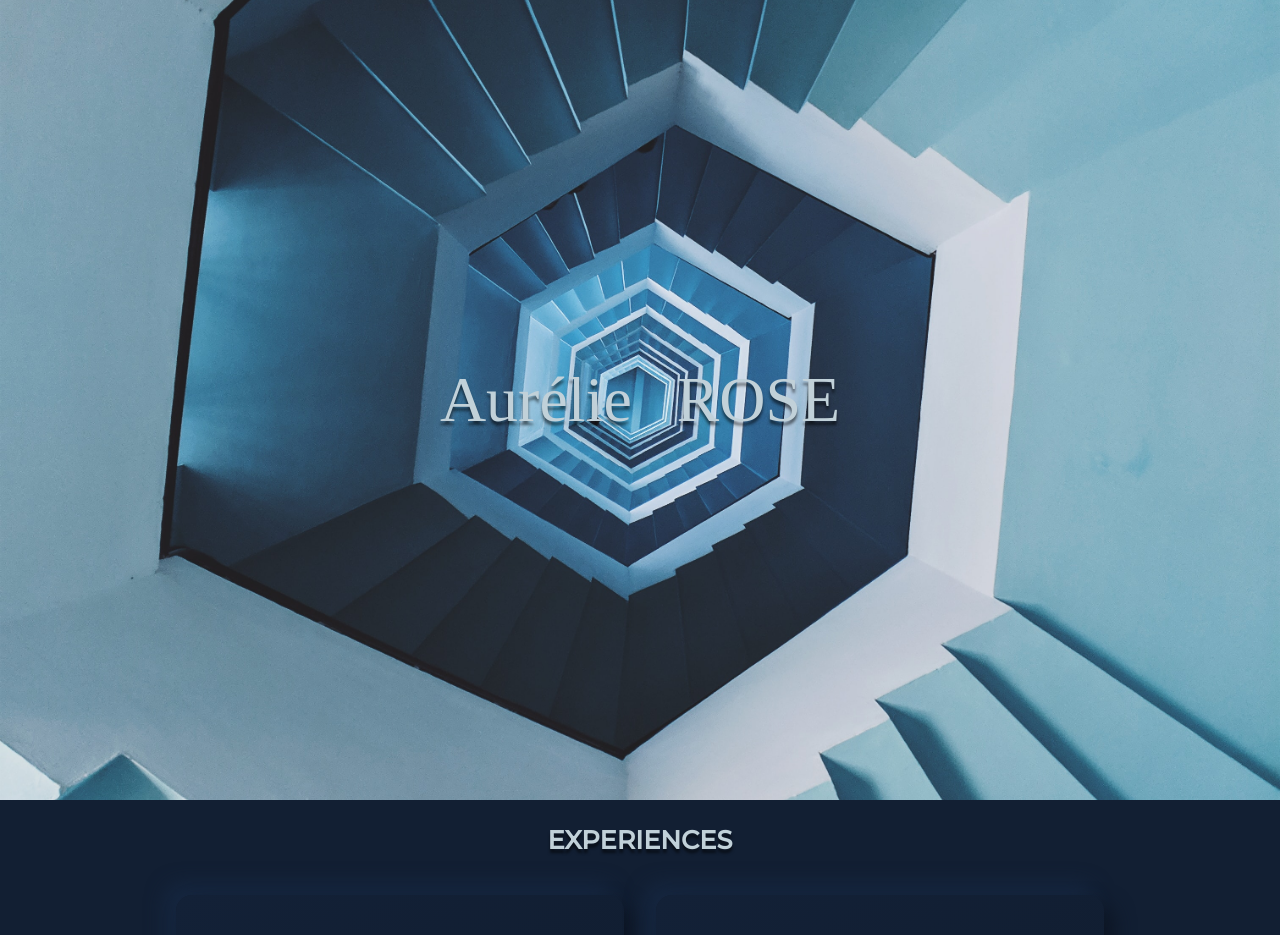
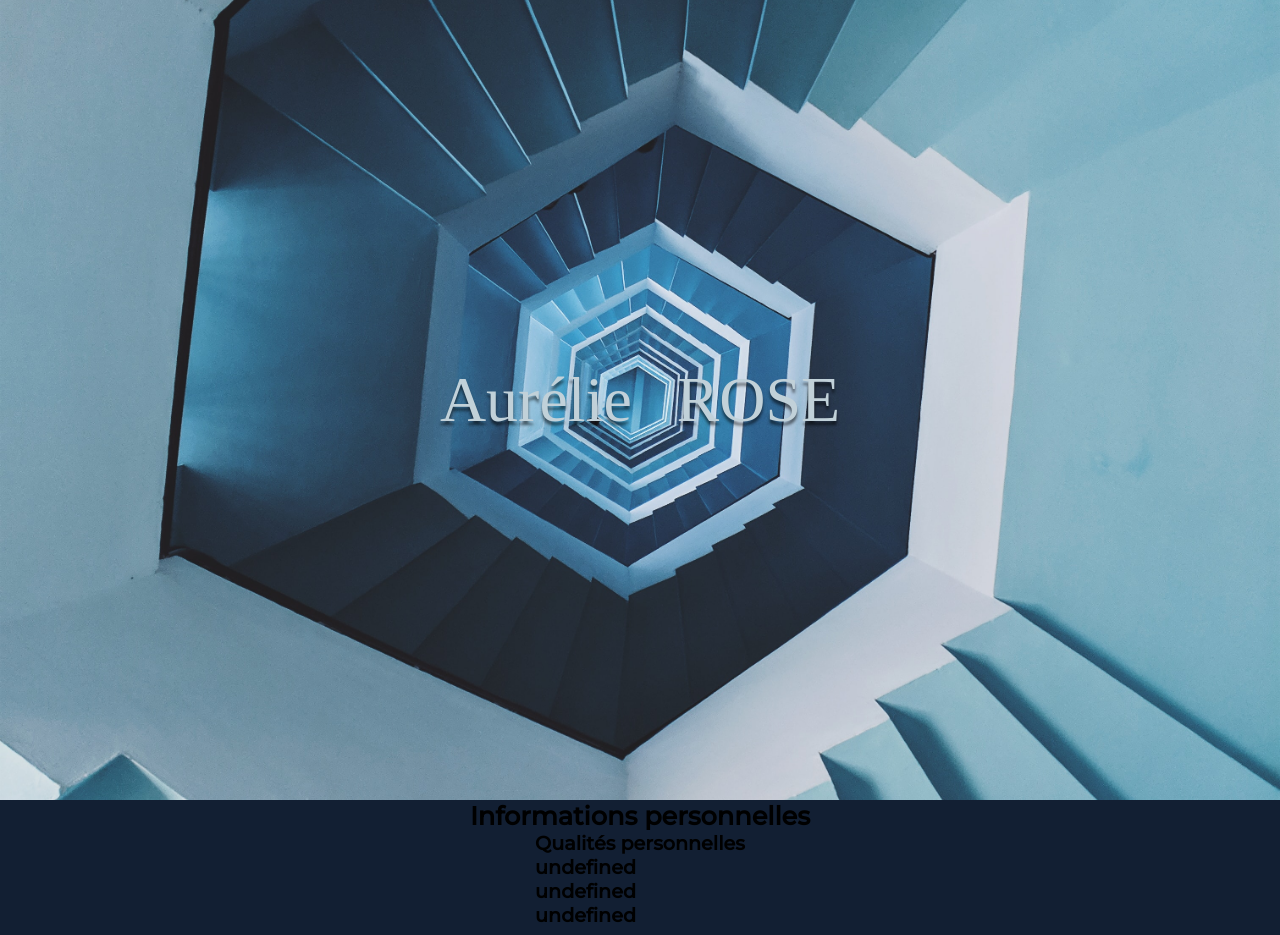
Before and after one commit to YelllenR/AR, a SvelteKit app: page / in a window 1280 px wide. Shown: the top 935 px of the page. Built offline with nearby package versions, Linux system fonts and the light colour scheme.

Commit message:
Description part

```diff
--- a/src/routes/+page.svelte
+++ b/src/routes/+page.svelte
@@ -1,5 +1,6 @@
 <script lang="ts">
 	import Landing from './Landing/+page.svelte';
+	import Description from './Description/+page.svelte'
 	import Experiences from './Experiences/+page.svelte';
 	import Training from './Training/+page.svelte';
 	import Projects from './Projects/+page.svelte';
@@ -12,6 +13,7 @@
 </svelte:head>
 
 <Landing />
+<Description/>
 <Experiences />
 <Training />
 <Projects />
--- a/src/routes/Description/+page.svelte
+++ b/src/routes/Description/+page.svelte
@@ -1,7 +1,7 @@
 <script lang="ts">
 	import type { TransitionConfig } from 'svelte/transition';
-    import AnimationStart from '$lib/animate/animationStart.svelte';
-
+	import AnimationStart from '$lib/animate/animationStart.svelte';
+	import { description } from './description';
 	type TypewriterParams = { speed?: number };
 
 	type Typewriter = (node: Element, params?: TypewriterParams) => TransitionConfig;
@@ -26,5 +26,13 @@
 		<AnimationStart>
 			<h2 in:typewriter class="describe">Informations personnelles</h2>
 		</AnimationStart>
+
+		<div class="contentDescriptions">
+			{#each description as { HarskillsTitle, SoftskillsTitle, Harskills, Softskills, spokenLang, interestList, interestTitle }}
+				<AnimationStart>
+					<h3 class="softskills">{SoftskillsTitle}</h3>
+				</AnimationStart>
+			{/each}
+		</div>
 	</div>
 </section>
--- /dev/null
+++ b/src/routes/Description/description.ts
@@ -0,0 +1,32 @@
+export const description = [
+    {
+        SoftskillsTitle: "Qualités personnelles",
+        Softskills: {
+            one: "Curiosité et ouverture d’esprit",
+            two: "Forte capacité d’adaptation",
+            three: "Aisance relationnelle",
+            four: "Persévérance"
+        }
+    },
+    {
+        HarskillsTitle: "Compétences clés",
+        Harskills: {
+            one: "Gestion de projet",
+            two: "Optimisation du référencement naturel web",
+            three: "Rédaction et mise en place de process",
+            four: "Compréhension des besoins business et résolution de problèmes"
+        }
+
+    },
+    {
+        spokenLang: "Anglais courant"
+    },
+    {
+        interestTitle: "Centre d’intérêts",
+        interestList: {
+            Sport: "Course à pied, squash",
+            Lecture: "Psychologie",
+            Musique: "Classique, Blues, Bock",
+        }
+    }
+]
```
